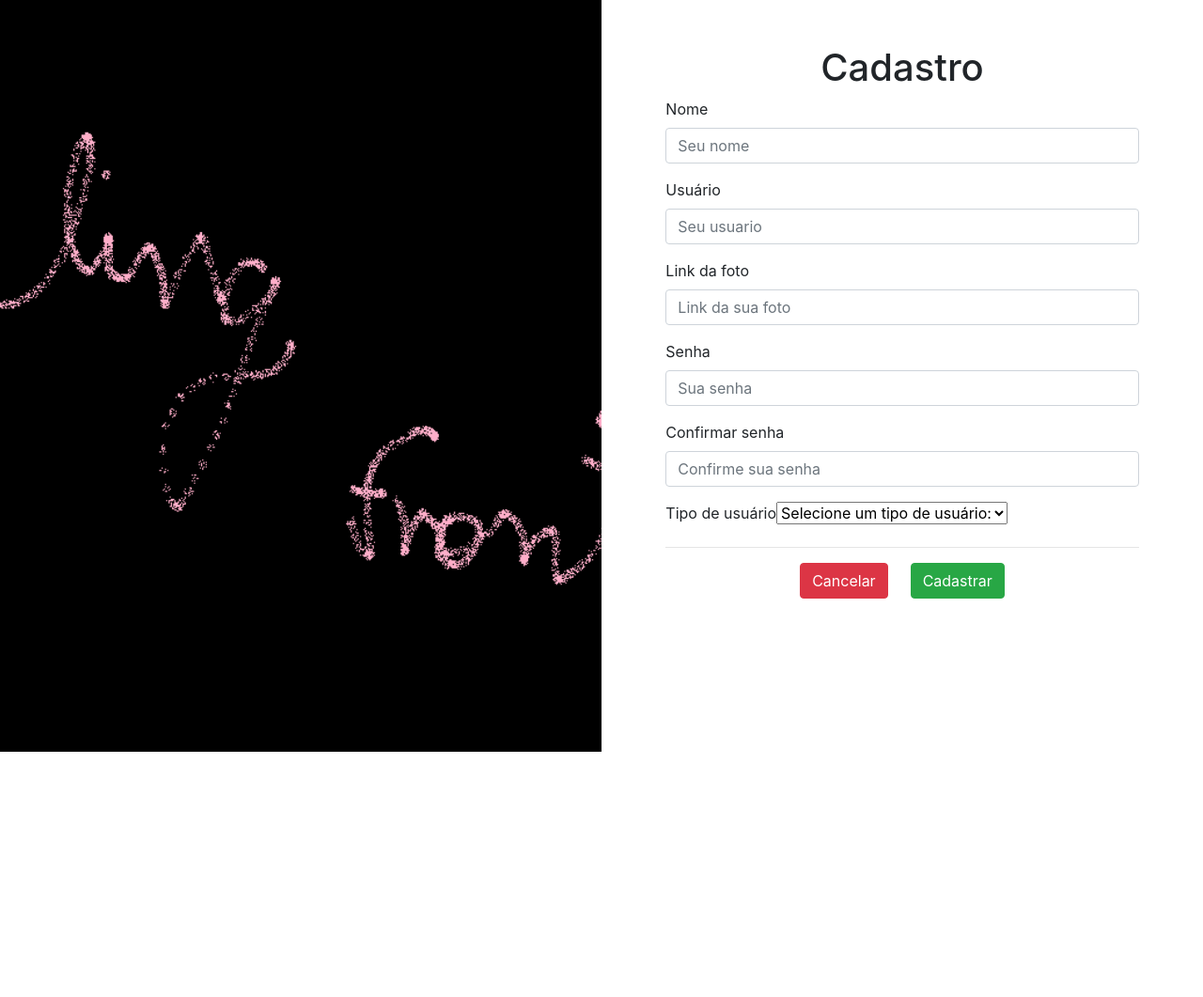
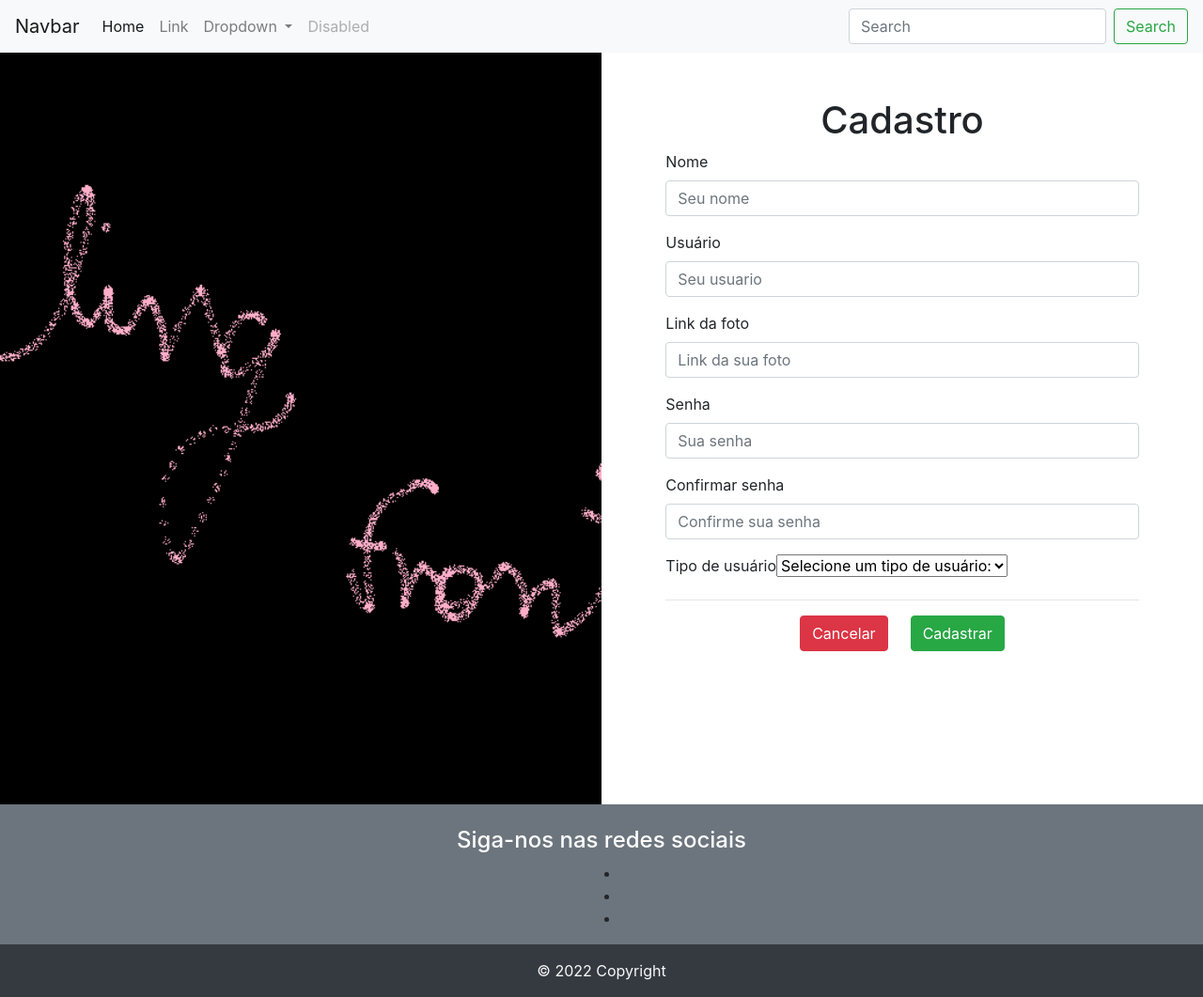
Before and after one commit to GabrielaFedermann/FeelingFront, an Angular app: page /cadastrar in a window 1280 px wide. Before the commit this address led to /. Shown: the whole page at 94% size. Before the commit the page ends 800 px from the top, so only its background shows below. Built offline with nearby package versions, Linux system fonts and the light colour scheme.

Commit message:
@malufilinto [add rotas]

```diff
--- a/src/app/app-routing.module.ts
+++ b/src/app/app-routing.module.ts
@@ -1,7 +1,13 @@
 import { NgModule } from '@angular/core';
 import { RouterModule, Routes } from '@angular/router';
+import { CadastrarComponent } from './cadastrar/cadastrar.component';
+import { EntrarComponent } from './entrar/entrar.component';
 
-const routes: Routes = [];
+const routes: Routes = [
+  {path: "", redirectTo:"entrar", pathMatch:"full"},
+  {path:"entrar", component:EntrarComponent},
+  {path:"cadastrar", component:CadastrarComponent}
+];
 
 @NgModule({
   imports: [RouterModule.forRoot(routes)],
--- a/src/app/app.component.html
+++ b/src/app/app.component.html
@@ -1 +1,3 @@
-<app-cadastrar></app-cadastrar>
+<app-menu></app-menu>
+<router-outlet></router-outlet>
+<app-rodape></app-rodape>
--- a/src/app/cadastrar/cadastrar.component.html
+++ b/src/app/cadastrar/cadastrar.component.html
@@ -47,7 +47,7 @@
                     </div>
                     <hr>
                     <div class="d-flex justify-content-center">
-                        <button type="submit" class="btn btn-danger mr-4">Cancelar</button>
+                        <a routerLink="/entrar"><button type="submit" class="btn btn-danger mr-4">Cancelar</button></a>
                         <button type="submit" class="btn btn-success">Cadastrar</button>
                     </div>
                 </div>
```
